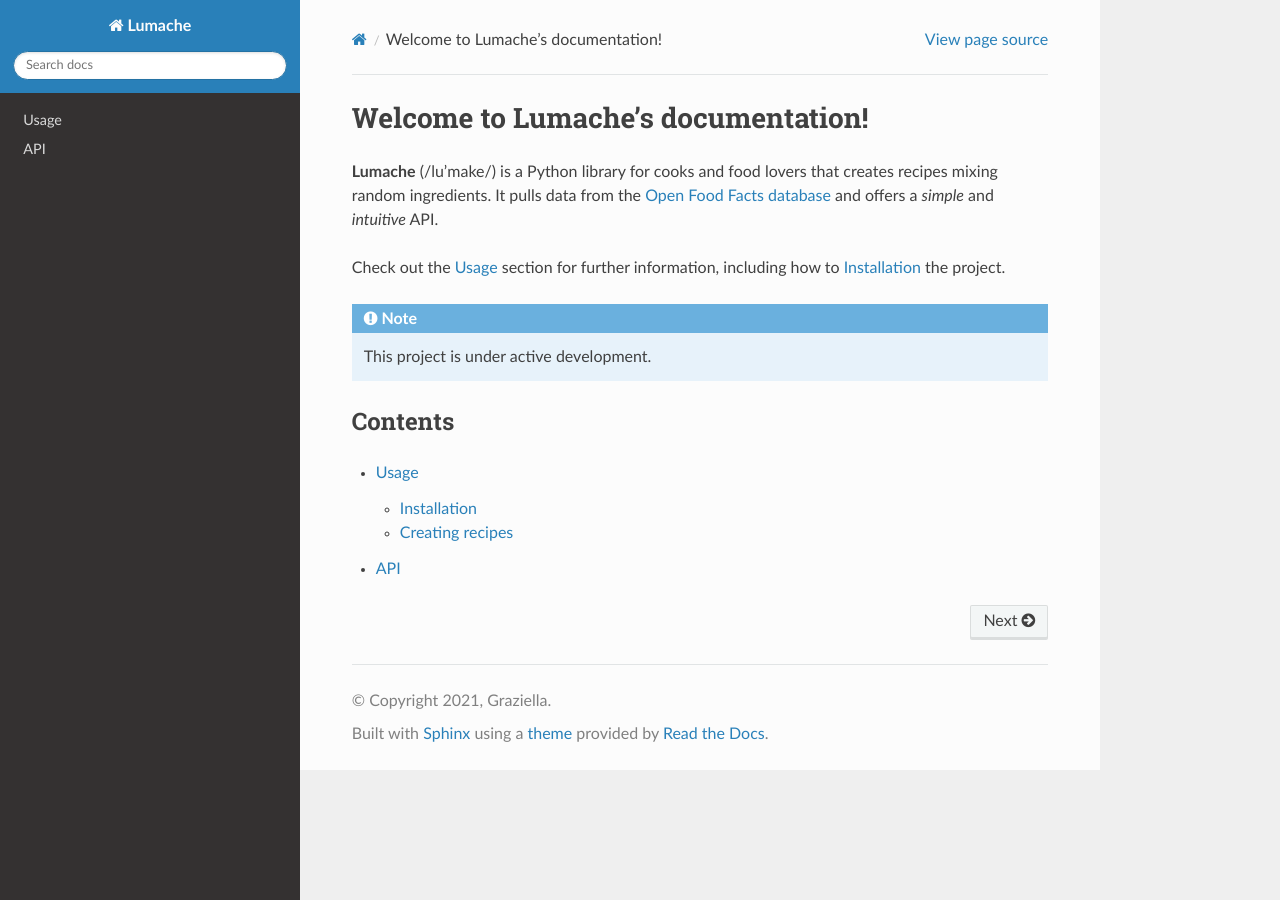
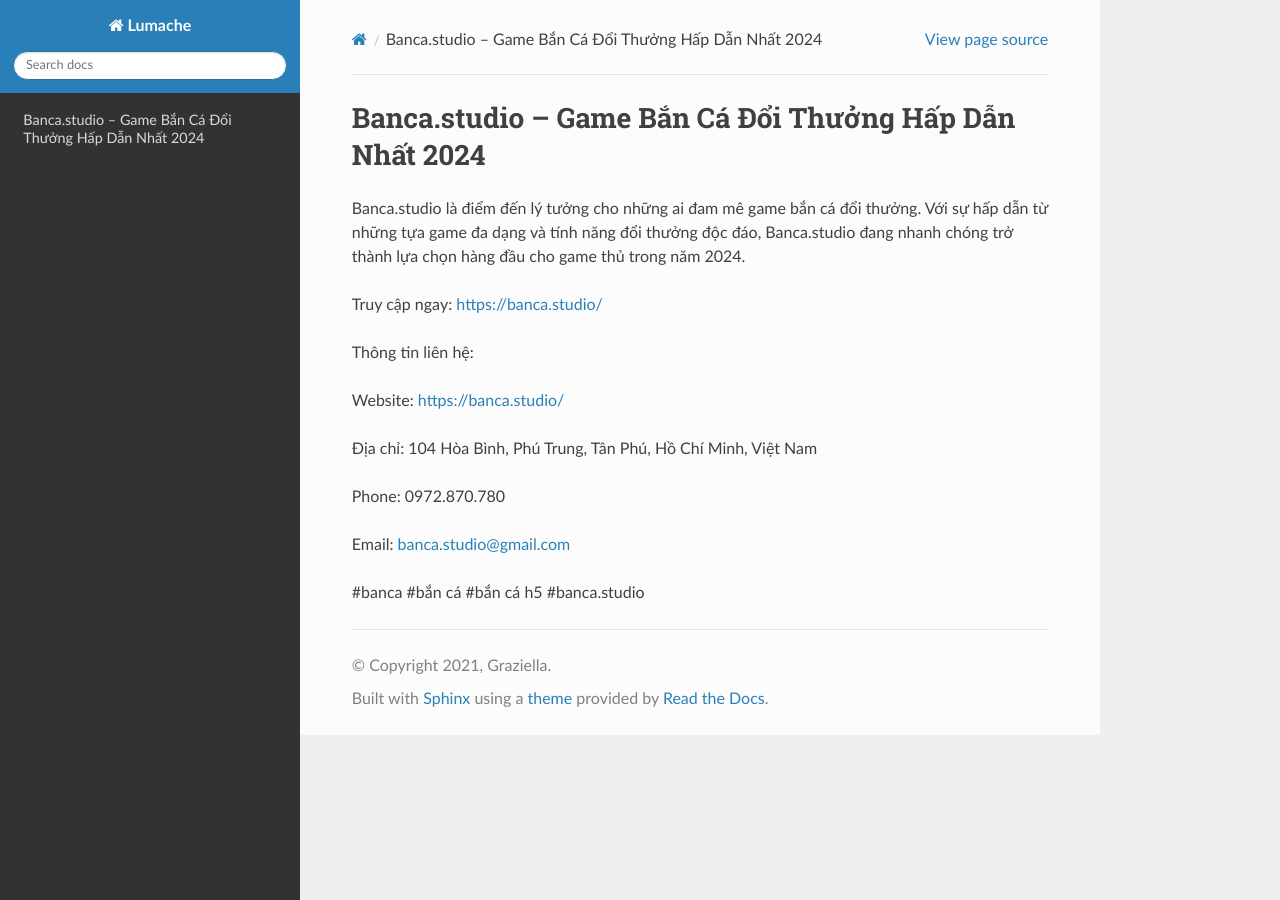
Before and after one commit to JonsCalicut123/bancastudio, a Sphinx documentation site: the page built from docs/source/index.rst, in a window 1280 px wide. Built offline with Sphinx 7.4.7 and the Read the Docs theme 3.1.0, drawn with Linux system fonts in a browser that asks for light colours.

Commit message:
Update index.rst

```diff
--- a/docs/source/index.rst
+++ b/docs/source/index.rst
@@ -1,22 +1,18 @@
-Welcome to Lumache's documentation!
+Banca.studio – Game Bắn Cá Đổi Thưởng Hấp Dẫn Nhất 2024
 ===================================
 
-**Lumache** (/lu'make/) is a Python library for cooks and food lovers
-that creates recipes mixing random ingredients.
-It pulls data from the `Open Food Facts database <https://world.openfoodfacts.org/>`_
-and offers a *simple* and *intuitive* API.
+Banca.studio là điểm đến lý tưởng cho những ai đam mê game bắn cá đổi thưởng. Với sự hấp dẫn từ những tựa game đa dạng và tính năng đổi thưởng độc đáo, Banca.studio đang nhanh chóng trở thành lựa chọn hàng đầu cho game thủ trong năm 2024.
 
-Check out the :doc:`usage` section for further information, including
-how to :ref:`installation` the project.
+Truy cập ngay: https://banca.studio/
 
-.. note::
+Thông tin liên hệ:
 
-   This project is under active development.
+Website: https://banca.studio/
 
-Contents
---------
+Địa chỉ: 104 Hòa Bình, Phú Trung, Tân Phú, Hồ Chí Minh, Việt Nam
 
-.. toctree::
+Phone: 0972.870.780
 
-   usage
-   api
+Email: banca.studio@gmail.com
+
+#banca #bắn cá #bắn cá h5 #banca.studio
```
